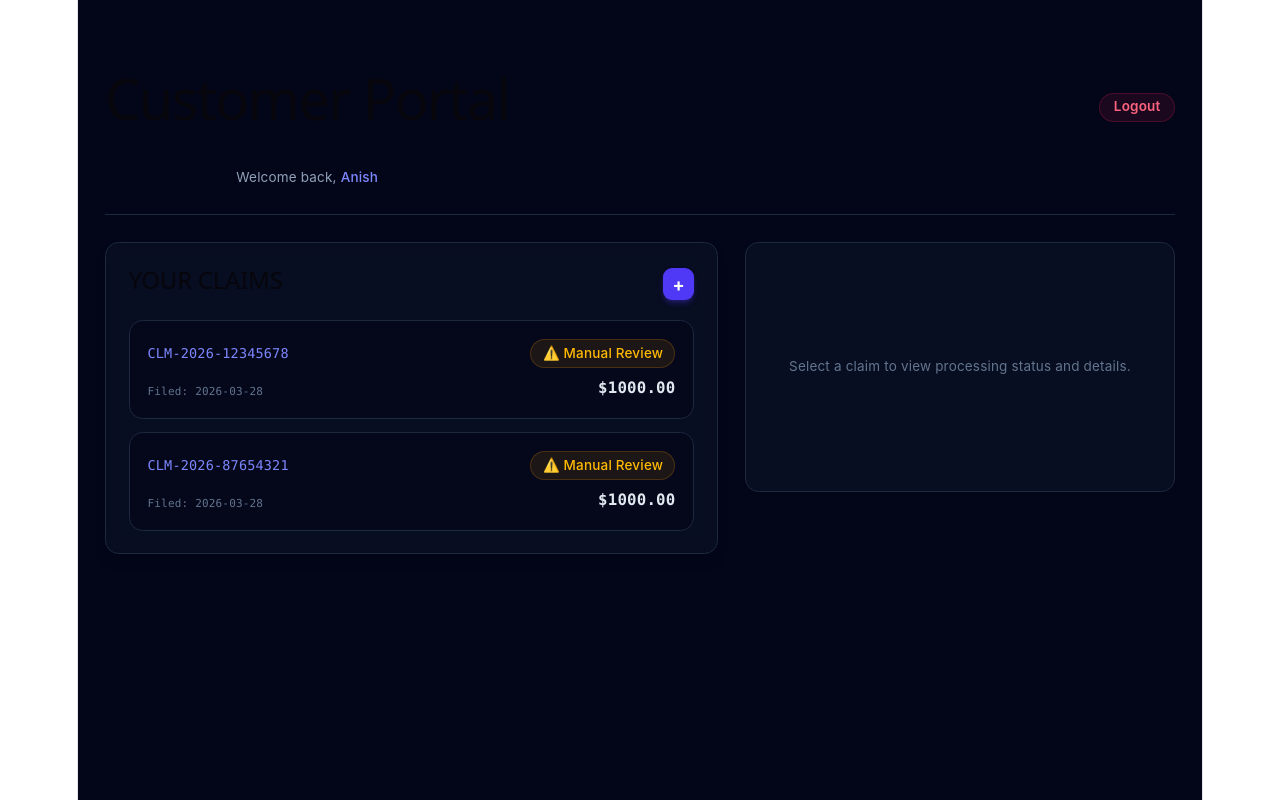
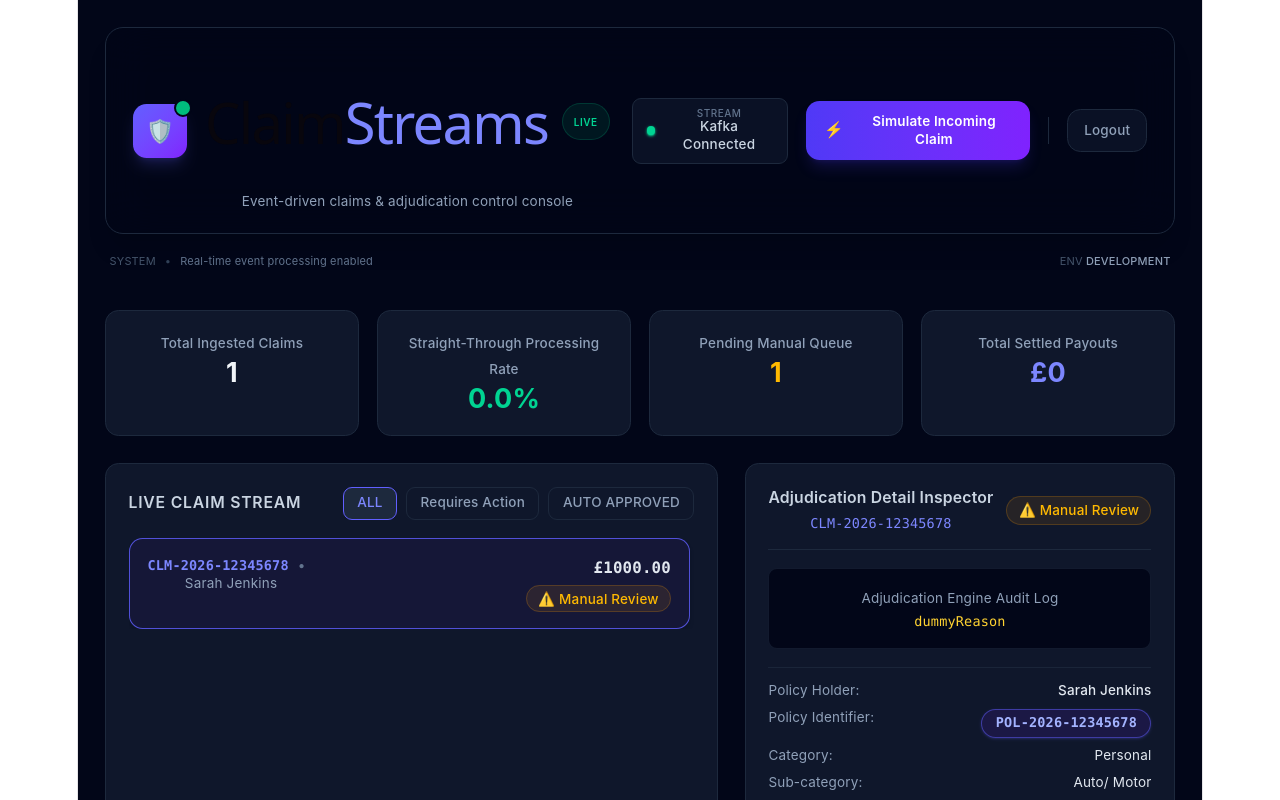
Before and after one commit to anishdass/claimstreams, a React app in the folder frontend/: page / in a window 1280 px wide. Both pictures are taken after typing "name@example.com", "Sample123" into the empty fields and a click on the button "Sign In to Dashboard". Shown: the top 800 px of the page. Built offline with nearby package versions, Linux system fonts and the light colour scheme; the HTML template or start-up script is replaced by a standard one.

Commit message:
feat: Added logout feature to the adjuster page.

```diff
--- a/frontend/src/components/AdjusterDashboard/Topbar.jsx
+++ b/frontend/src/components/AdjusterDashboard/Topbar.jsx
@@ -1,9 +1,10 @@
 import { useState } from "react";
+import { useAuth } from "../../context/AuthContext";
 
 const Topbar = ({ setClaims, setSelectedClaim }) => {
   const [isSimulating, setIsSimulating] = useState(false);
+  const { logout } = useAuth();
 
-  // Simulate incoming real-time claims stream (Kafka Mock)
   const triggerSimulatedClaim = () => {
     setIsSimulating(true);
 
@@ -57,63 +58,60 @@ const Topbar = ({ setClaims, setSelectedClaim }) => {
   };
 
   return (
-    <header className="mb-8">
-      <div className="flex flex-col gap-5 rounded-2xl border border-slate-800 bg-slate-950/70 px-6 py-5 shadow-xl shadow-black/10 backdrop-blur-xl md:flex-row md:items-center md:justify-between">
-
+    <header className='mb-8'>
+      <div className='flex flex-col gap-5 rounded-2xl border border-slate-800 bg-slate-950/70 px-6 py-5 shadow-xl shadow-black/10 backdrop-blur-xl md:flex-row md:items-center md:justify-between'>
         {/* Brand */}
-        <div className="flex items-center gap-4">
-
+        <div className='flex items-center gap-4'>
           {/* Logo */}
-          <div className="relative flex h-12 w-12 items-center justify-center rounded-xl bg-gradient-to-br from-indigo-500 to-violet-600 shadow-lg shadow-indigo-500/20">
-            <span className="text-xl">🛡️</span>
+          <div className='relative flex h-12 w-12 items-center justify-center rounded-xl bg-gradient-to-br from-indigo-500 to-violet-600 shadow-lg shadow-indigo-500/20'>
+            <span className='text-xl'>🛡️</span>
 
             {/* Live indicator */}
-            <span className="absolute -right-1 -top-1 flex h-4 w-4">
-              <span className="absolute inline-flex h-full w-full animate-ping rounded-full bg-emerald-400 opacity-60"></span>
-              <span className="relative inline-flex h-4 w-4 rounded-full border-2 border-slate-950 bg-emerald-500"></span>
+            <span className='absolute -right-1 -top-1 flex h-4 w-4'>
+              <span className='absolute inline-flex h-full w-full animate-ping rounded-full bg-emerald-400 opacity-60'></span>
+              <span className='relative inline-flex h-4 w-4 rounded-full border-2 border-slate-950 bg-emerald-500'></span>
             </span>
           </div>
 
           {/* Title */}
           <div>
-            <div className="flex items-center gap-3">
-              <h1 className="text-xl font-bold tracking-tight text-white">
-                Claim<span className="text-indigo-400">Streams</span>
+            <div className='flex items-center gap-3'>
+              <h1 className='text-xl font-bold tracking-tight text-white'>
+                Claim<span className='text-indigo-400'>Streams</span>
               </h1>
 
-              <span className="rounded-full border border-emerald-500/20 bg-emerald-500/10 px-2.5 py-1 text-[10px] font-semibold uppercase tracking-wider text-emerald-400">
+              <span className='rounded-full border border-emerald-500/20 bg-emerald-500/10 px-2.5 py-1 text-[10px] font-semibold uppercase tracking-wider text-emerald-400'>
                 Live
               </span>
             </div>
 
-            <p className="mt-1 text-xs text-slate-400">
+            <p className='mt-1 text-xs text-slate-400'>
               Event-driven claims & adjudication control console
             </p>
           </div>
         </div>
 
         {/* Right side */}
-        <div className="flex items-center gap-4">
+        <div className='flex items-center gap-4'>
+          {/* Kafka Status Pill */}
+          <div className='hidden items-center gap-2 rounded-lg border border-slate-800 bg-slate-900/70 px-3 py-2 md:flex'>
+            <span className='h-2 w-2 rounded-full bg-emerald-400 shadow-sm shadow-emerald-400'></span>
 
-          {/* Kafka status */}
-          <div className="hidden items-center gap-2 rounded-lg border border-slate-800 bg-slate-900/70 px-3 py-2 md:flex">
-            <span className="h-2 w-2 rounded-full bg-emerald-400 shadow-sm shadow-emerald-400"></span>
-
-            <div className="leading-none">
-              <p className="text-[10px] font-medium uppercase tracking-wider text-slate-500">
+            <div className='leading-none'>
+              <p className='text-[10px] font-medium uppercase tracking-wider text-slate-500'>
                 Stream
               </p>
-              <p className="mt-1 text-xs font-medium text-slate-300">
+              <p className='mt-1 text-xs font-medium text-slate-300'>
                 Kafka Connected
               </p>
             </div>
           </div>
 
-          {/* Simulate button */}
+          {/* Primary Action: Simulate Claim Button */}
           <button
             onClick={triggerSimulatedClaim}
             disabled={isSimulating}
-            className="
+            className='
       group
       relative
       flex
@@ -140,35 +138,43 @@ const Topbar = ({ setClaims, setSelectedClaim }) => {
       disabled:cursor-not-allowed
       disabled:opacity-60
       disabled:hover:translate-y-0
-            "
-          >
+    '>
             {/* Shine effect */}
-            <span className="absolute inset-0 -translate-x-full bg-gradient-to-r from-transparent via-white/10 to-transparent transition-transform duration-700 group-hover:translate-x-full" />
+            <span className='absolute inset-0 -translate-x-full bg-gradient-to-r from-transparent via-white/10 to-transparent transition-transform duration-700 group-hover:translate-x-full' />
 
-            <span className="relative text-sm">
+            <span className='relative text-sm'>
               {isSimulating ? "⟳" : "⚡"}
             </span>
 
-            <span className="relative">
-              {isSimulating
-                ? "Ingesting Stream..."
-                : "Simulate Incoming Claim"}
+            <span className='relative'>
+              {isSimulating ? "Ingesting Stream..." : "Simulate Incoming Claim"}
             </span>
+          </button>
+
+          {/* Visual Section Divider */}
+          <div className='h-6 w-[1px] bg-slate-800' />
+
+          {/* Session Control: Aesthetic Logout Button */}
+          <button
+            type='button'
+            onClick={logout}
+            className='group flex items-center gap-2 rounded-xl border border-slate-800 bg-slate-900/70 px-3.5 py-2.5 text-xs font-medium text-slate-400 transition-all duration-200 hover:border-rose-500/30 hover:bg-rose-500/10 hover:text-rose-400 active:scale-95 cursor-pointer'>
+            <span>Logout</span>
           </button>
         </div>
       </div>
 
       {/* Bottom status bar */}
-      <div className="mt-3 flex items-center justify-between px-1 text-[11px] text-slate-500">
-        <div className="flex items-center gap-2">
-          <span className="text-slate-600">SYSTEM</span>
-          <span className="text-slate-700">•</span>
+      <div className='mt-3 flex items-center justify-between px-1 text-[11px] text-slate-500'>
+        <div className='flex items-center gap-2'>
+          <span className='text-slate-600'>SYSTEM</span>
+          <span className='text-slate-700'>•</span>
           <span>Real-time event processing enabled</span>
         </div>
 
-        <div className="hidden sm:block">
-          <span className="text-slate-600">ENV</span>{" "}
-          <span className="font-medium text-slate-400">DEVELOPMENT</span>
+        <div className='hidden sm:block'>
+          <span className='text-slate-600'>ENV</span>{" "}
+          <span className='font-medium text-slate-400'>DEVELOPMENT</span>
         </div>
       </div>
     </header>
--- a/frontend/src/data/mockUser.jsx
+++ b/frontend/src/data/mockUser.jsx
@@ -1,7 +1,7 @@
 export const getDummyUser = () => {
   const userData = {
     fullName: "Anish",
-    role: "CUSTOMER",
+    role: "ADJUSTER",
     policy: [
       {
         policyNumber: "POL-2026-12345678",
```
Lines whose indentation alone changed are shown as unchanged.
